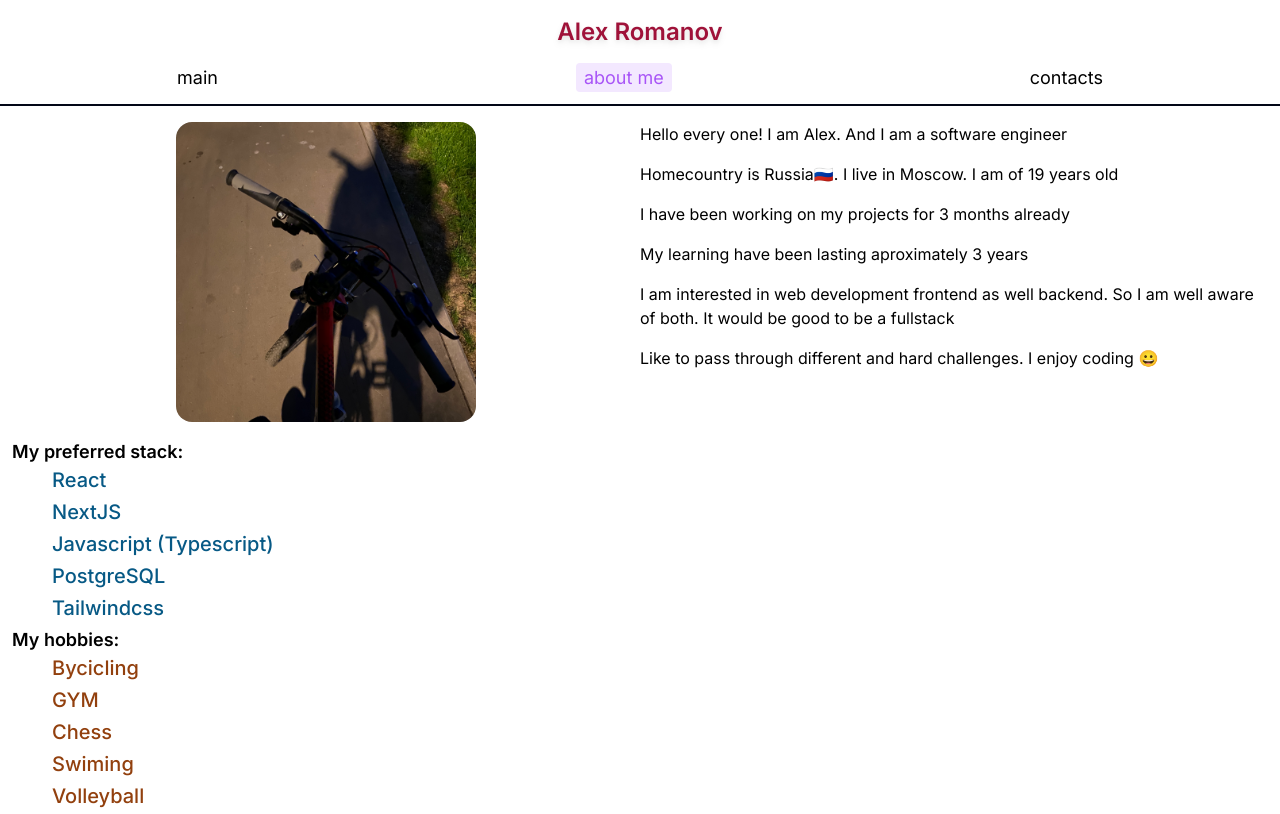
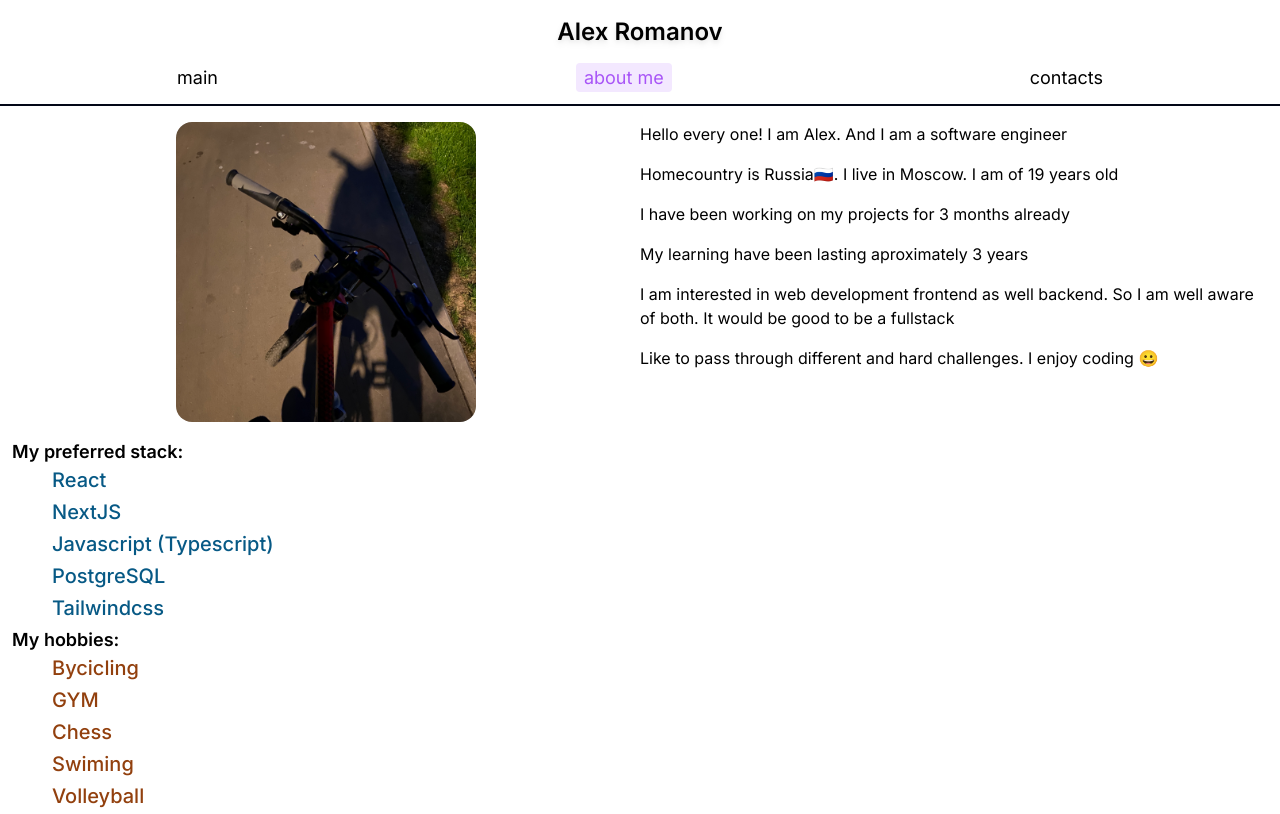
Before and after one commit to magmafellow/about-me, a Next.js app: page /about-me in a window 1280 px wide. Built offline with nearby package versions, Linux system fonts and the light colour scheme.

Commit message:
No rose name when upon about-me page

```diff
--- a/app/ui/header.tsx
+++ b/app/ui/header.tsx
@@ -15,7 +15,6 @@ export default function Header() {
         <h1 className={clsx(
           "text-2xl font-semibold",
           {
-            'text-rose-800': pathname === '/about-me',
             'drop-shadow-md': pathname === '/about-me'
           }
         )}><Link href="/about-me">Alex Romanov</Link></h1>
```
